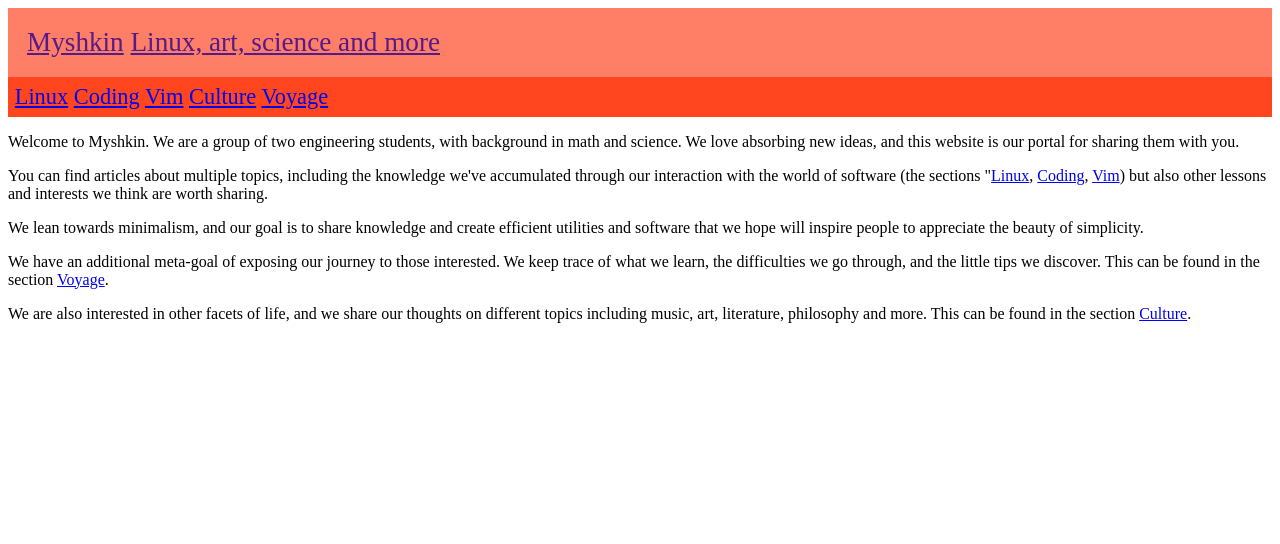
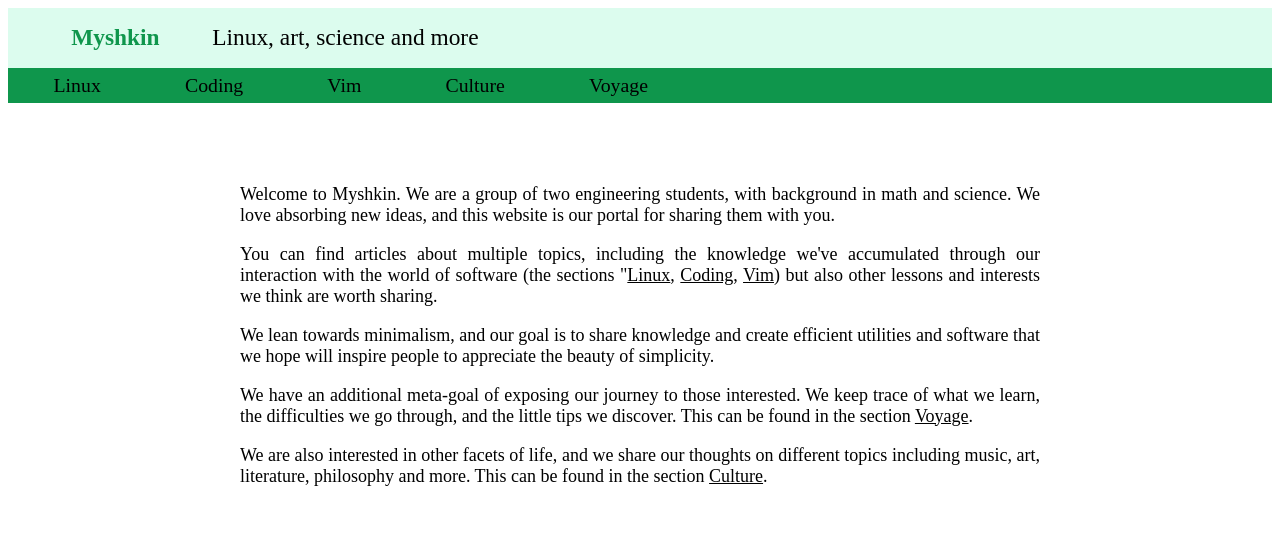
Before and after one commit to mouadleachouri/myshkin, a plain HTML site: page web/index.html in a window 1280 px wide. Drawn offline with Linux system fonts and the light colour scheme.

Commit message:
feat: main page interface

```diff
--- a/web/index.html
+++ b/web/index.html
@@ -6,8 +6,8 @@
   </head>
 
   <div id="header">
-    <a id="mainTitle" href="">Myshkin</a>
-    <a id="mainSubTitle" href="">Linux, art, science and more</a>
+    <a id="mainTitle" href="index.html">Myshkin</a>
+    Linux, art, science and more
   </div>
 
   <div id="menu">
--- a/web/style.css
+++ b/web/style.css
@@ -1,15 +1,56 @@
 html {
   background-color: white;
+  font-size: 18px;
 }
 
 #header {
-  background-color: #ff7e66;
-  font-size: 1.7em;
-  padding: 0.7em 0.7em 0.7em 0.7em;
+  background-color: #dcfcee;
+  font-size: 1.3em;
+  padding: 0.7em 0.7em 0.7em;
 }
 
 #menu {
-  background-color: #ff461f;
-  font-size: 1.4em;
-  padding: 0.3em 0.3em 0.3em 0.3em;
+  background-color: #0f964c;
+  font-size: 1.1em;
+  padding: 0.3em 0.3em 0.3em;
 }
+
+#menu a {
+  margin: 0 2em;
+  text-decoration: none;
+  color: inherit;
+}
+
+#mainTitle {
+  font-weight: bold;
+  margin: 0 2em;
+  text-decoration: none;
+  color: #0f964c;
+}
+
+#main {
+  max-width: 800px;
+  padding: 2em;
+  margin: 1.5em auto;
+}
+
+p {
+  text-align: justify;
+  text-justify: inter-word;
+}
+
+p a:link {
+  color: inherit;
+}
+
+p a:hover {
+  color: #0f964c;
+}
+
+p a:visited {
+  color: #0f964c;
+}
+
+p a:active {
+  color: #ab039a;
+}
```
Also changed, not shown: web/coding/index.html (+2 -2 lines), web/culture/index.html (+2 -2 lines), web/linux/index.html (+2 -2 lines), web/vim/index.html (+2 -2 lines), web/voyage/index.html (+2 -2 lines).
